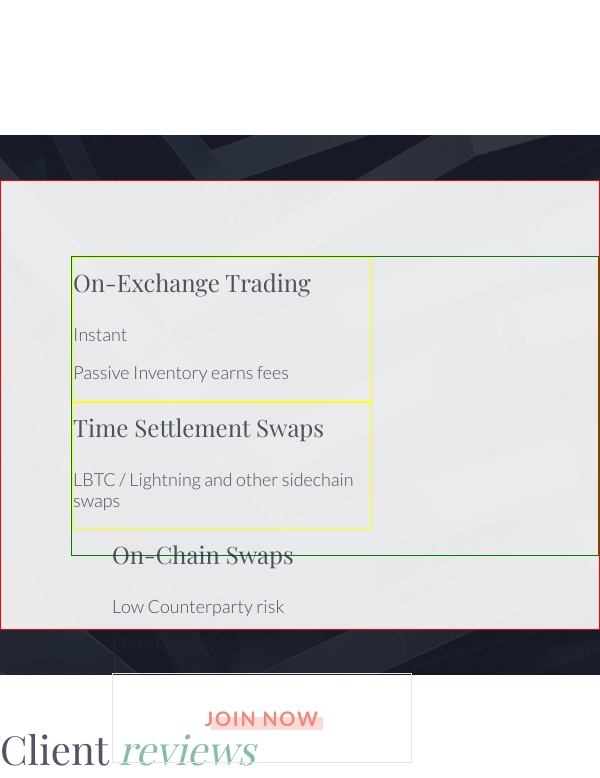
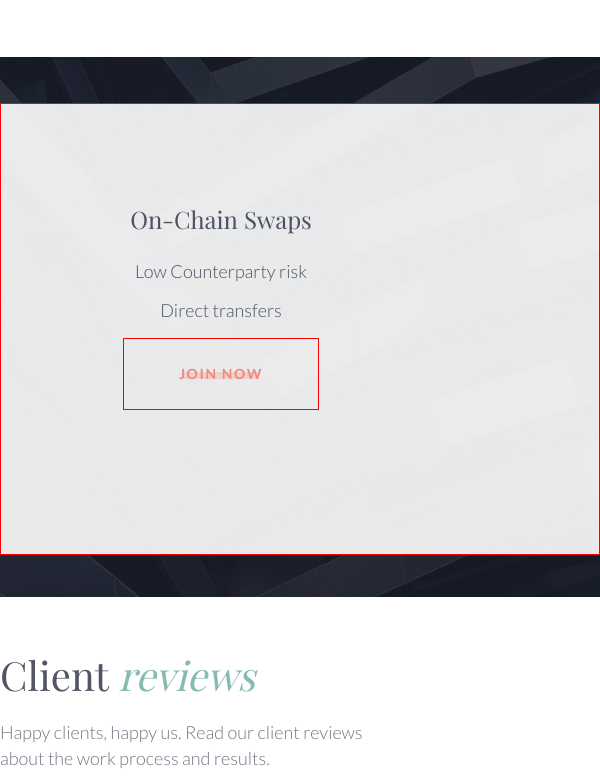
Before and after one commit to Rubichek/solis-new, a plain HTML site: page index.html in a window 600 px wide. Shown: the part 3643-4421 px from the top of the page. Drawn offline with nearby package versions, Linux system fonts and the light colour scheme; a web font is replaced by a local one.

Commit message:
adaptive template edits

```diff
--- a/css/style.css
+++ b/css/style.css
@@ -667,11 +667,14 @@ nav.menu ul li a {
 
 /* section-promises */
 .section-promises {
+  /* height: 540px; */
+  margin-top: 120px;
+  position: relative;
   /* max-height: 540px; */
-  margin-top: 120px;
+  /* margin-top: 120px;
   display: flex;
   align-items: center;
-  position: relative;
+  position: relative; */
 }
 
 .promises-img {
@@ -680,26 +683,26 @@ nav.menu ul li a {
 }
 
 .promises-list {
-  /* display: flex; */
   max-width: 770px;
   width: 100%;
-  max-height: 450px;
+  /* height: 450px; */
+  /* max-height: 450px; */
   background: var(--promises-list-bg);
-  align-items: center;
-  justify-content: end;
-  gap: 100px;
   position: absolute;
+  /* padding: 75px 0 75px 70px; */
+  box-sizing: border-box;
+  top: 50%;
   right: 0;
-  padding: 75px 0 75px 70px;
-  box-sizing: border-box;
+  transform: translateY(-50%);
   border: 1px solid red;
 }
 
 .promises-list-wrapper {
   display: flex;
   height: 300px;
-  border: 1px solid green;
+  margin: 75px 0 75px 70px;
   justify-content: space-between;
+  /* border: 1px solid green; */
 }
 
 /* .item-1,
@@ -713,16 +716,21 @@ nav.menu ul li a {
 
 ul.item-left,
 ul.item-right {
-  display: flex;
+  padding-inline-start: 0;
+  /* display: flex;
   flex-direction: column;
   justify-content: space-between;
-  margin: 0;
+  margin: 0; */
 }
 
 li.item-1,
-li.item-2 {
+li.item-2,
+li.item-3,
+li.item-4 {
   max-width: 300px;
-  border: 1px solid yellow;
+  width: 100%;
+  margin: 0 auto;
+  /* border: 1px solid yellow; */
 }
 
 .join-now-btn {
@@ -770,7 +778,15 @@ li.item-2 {
   gap: 83px;
 } */
 
-.join-now-btn {
+/* ul.item-left,
+ul.item-right {
+  display: flex;
+  flex-direction: column;
+  justify-content: space-between;
+  margin: 0;
+} */
+
+/* .join-now-btn {
   position: relative;
   width: 300px;
   height: 90px;
@@ -788,9 +804,9 @@ li.item-2 {
   text-transform: uppercase;
   line-height: 20px;
   letter-spacing: 1.6px;
-}
+} */
 
-.join-now-btn::after {
+/* .join-now-btn::after {
   content: "";
   position: absolute;
   width: 112px;
@@ -799,7 +815,54 @@ li.item-2 {
   background: var(--color-contact-sales);
   top: 44px;
   left: 99px;
+} */
+
+.join-btn {
+  all: unset; /* обнуление стилей */
+  position: relative;
+  font-weight: bold;
+  color: #ee6d5a; /* пример красноватого */
+  font-size: 18px;
+  cursor: pointer;
+  border: 1px solid red;
+  padding: 33px 89px;
+  color: var(--color-contact-sales);
+  font-size: 20px;
+  font-family: var(--secondary-font);
+  font-weight: 700;
+  text-transform: uppercase;
+  line-height: 20px;
+  letter-spacing: 1.6px;
 }
+
+/* .join-btn::after {
+  content: "";
+  position: absolute;
+  bottom: 38%;
+  width: 33%;
+  height: 0.6em;
+  background-color: rgba(238, 109, 90, 0.2);
+  z-index: -1;
+  transition: all 0.3s ease;
+  right: 31%;
+} */
+
+.join-btn::before {
+  content: "";
+  position: absolute;
+  width: 5.4em;
+  height: 0.5em;
+  background-color: rgba(238, 109, 90, 0.2);
+  z-index: -1;
+  transition: all 0.3s ease;
+  right: 4.3em;
+  top: 2.3em;
+}
+
+.join-btn:hover::after {
+  background-color: rgba(238, 109, 90, 0.4);
+}
+
 /* END section-promises */
 
 /* section-reviews */
@@ -1134,23 +1197,57 @@ p.section-reviews-description {
   }
   /* END Burger Menu */
 
+  /* section-promises */
+
   .section-promises {
-    justify-content: center;
+    margin-top: 7%;
   }
+
+  .promises-list {
+    width: 100%;
+    padding: 0;
+  }
+
+  /* .promises-list-wrapper {
+    flex-direction: column;
+    height: auto;
+    align-items: center;
+  } */
+
+  .join-btn {
+    padding: 25px 55px;
+    font-size: 14px;
+    bottom: 50%;
+  }
+
+  /* ul.item-left,
+  ul.item-right {
+    padding-inline-start: 0;
+  } */
+
+  .item-left,
+  .item-right {
+    padding-inline-start: 0;
+    text-align: center;
+    width: 100%;
+    max-width: 300px;
+  }
+
+  /* END section-promises */
 
   .item-left {
     display: none;
   }
 
-  .promises-list {
-    /* justify-content: center; */
+  /* .promises-list { */
+  /* justify-content: center; */
 
-    right: auto;
-  }
+  /* right: auto; */
+  /* } */
 
-  .promises-list-wrapper {
+  /* .promises-list-wrapper {
     flex-direction: column;
-  }
+  } */
 
   .section-benefits-item {
     flex: none;
@@ -1181,6 +1278,11 @@ p.section-reviews-description {
   .section-benefits-item:nth-child(odd) hr {
     left: 0;
     right: 0;
+  }
+
+  .footer {
+    flex-direction: column;
+    align-items: center;
   }
 }
 
@@ -1300,34 +1402,34 @@ p.section-reviews-description {
     margin: 0 15px;
   }
 
+  /* section-promises */
+
+  .section-promises {
+    margin-top: 0;
+  }
+
   .promises-list {
-    display: flex;
-    flex-direction: column;
-    opacity: 0.7;
-    justify-content: center;
-    right: auto;
-    gap: 0;
-    padding: 0;
+    width: 100%;
+    position: static;
   }
 
   .promises-list-wrapper {
     flex-direction: column;
-    height: auto;
+    /* height: auto; */
   }
 
-  ul.item-left,
+  /* ul.item-left,
   ul.item-right {
     padding-inline-start: 0;
-  }
+  } */
 
-  .item-left {
+  .item-left,
+  .item-right {
     padding-inline-start: 0;
     text-align: center;
   }
 
-  li.item-3 {
-    margin: 0 auto;
-  }
+  /* END section-promises */
 
   .section-reviews-title {
     /* margin-top: 50px; */
@@ -1356,15 +1458,6 @@ p.section-reviews-description {
     margin-right: 3px;
     top: auto;
   }
-
-  /* .play {
-    width: 60px;
-    height: 60px;
-  }
-
-  .play svg {
-    width: 20px;
-  } */
 
   .table {
     margin-top: 30px;
--- a/index.html
+++ b/index.html
@@ -264,8 +264,9 @@
                   <p class="item-1-description">Low Counterparty risk</p>
                   <p class="item-1-description">Direct transfers</p>
                 </li>
-                <li class="join-now-wrap">
-                  <a class="join-now-btn" href="#"> JOIN NOW </a>
+                <li class="item-4">
+                  <!-- <a class="join-now-btn" href="#"> JOIN NOW </a> -->
+                  <button class="join-btn">JOIN NOW</button>
                 </li>
               </ul>
             </div>
```
